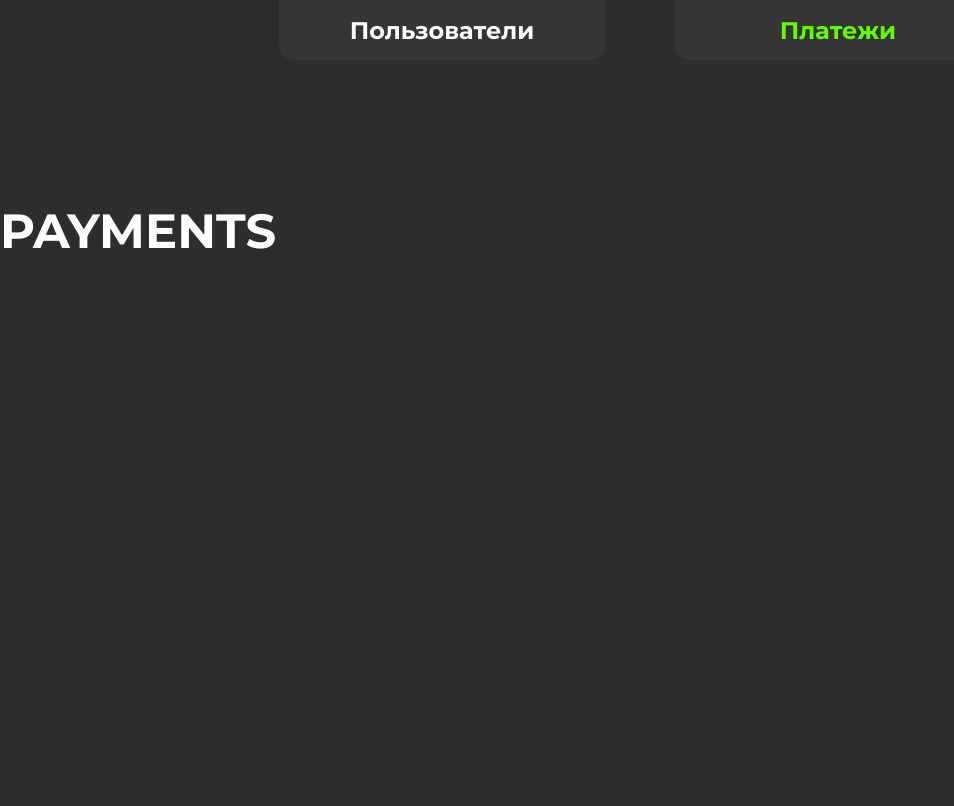
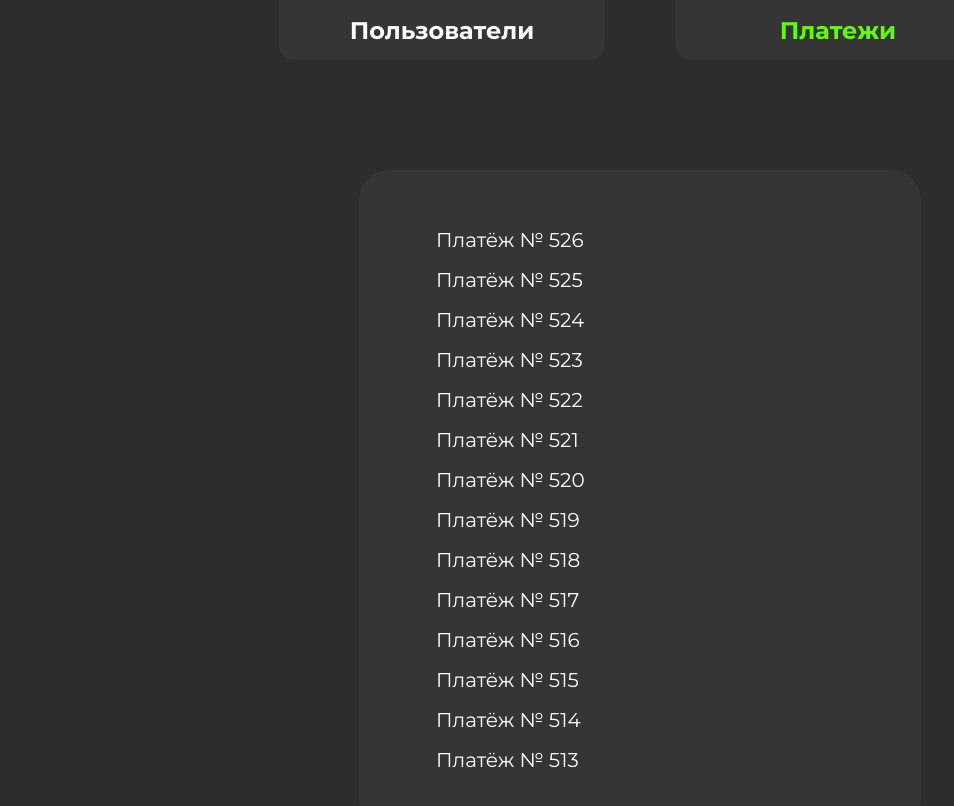
Before and after one commit to Genimax/test-todo, a Vue app: page /payments in a window 1280 px wide. Shown: the top 806 px of the page, without its empty margins (0-954 px from the left). Built offline with nearby package versions, Linux system fonts and the light colour scheme.

Commit message:
payments added

```diff
--- a/src/components/UI/Modals/ModalPaymentDetails.vue
+++ b/src/components/UI/Modals/ModalPaymentDetails.vue
@@ -1,38 +1,101 @@
 <template>
   <div>
-    <div id="user_settings_modal">
-      <h3>Информация о платеже:</h3>
-
+    <div class="user-settings-modal">
+      <h3>Информация о платеже</h3>
+      <h4>№{{ payment.number }}:</h4>
+      <div class="data-container">
         <div>
-        <p>Email:</p>
-        <input />
+          <p>ID Платежа:</p>
+          <p>P-{{ payment.paymentId }}</p>
         </div>
         <div>
-        <p>Имя:</p>
-        <input />
+          <p>Дата:</p>
+          <p>{{ payment.date }}</p>
         </div>
         <div>
-        <p>Номер:</p>
-        <input />
+          <p>Время:</p>
+          <p>{{ payment.time }}</p>
         </div>
-      <div class="buttons-container">
-        <button class="btn-ok">Подтвердить</button>
-        <button @click="() => ModalStore.setVisible(false)">Отмена</button>
+        <div>
+          <p>Сумма:</p>
+          <p>$ {{ payment.sum }}</p>
         </div>
+        <div>
+          <p>Отправитель:</p>
+          <p>{{ user.fullName }}</p>
+        </div>
+        <div>
+          <p>Статус:</p>
+          <p>{{ payment.status }}</p>
+        </div>
+      </div>
+      <button @click="() => ModalStore.setVisible(false)">Назад</button>
     </div>
   </div>
 </template>
 
-<script>
+<script setup>
+import { reactive } from "vue";
 import useModalStore from "../../../store/modules/ModalStore";
+import useUserStore from "../../../store/modules/UserStore";
 
-export default {
-  setup() {
+const UserStore = useUserStore();
 const ModalStore = useModalStore();
 
-    return {
-      ModalStore
-    };
+const payment = reactive(ModalStore.modalProps.data);
+const user = reactive(UserStore.getUserById(payment.sender));
+</script>
+
+<style lang="scss" scoped>
+@import "/src/styles/variables";
+@import "/src/styles/mixins";
+
+.user-settings-modal {
+  display: flex;
+  flex-direction: column;
+  align-items: center;
+  justify-content: center;
 }
-};
-</script>
+
+h3,
+h4 {
+  font-size: 24px;
+  color: #949494;
+}
+
+h4 {
+  padding-top: 10px;
+  color: white;
+  margin-bottom: 30px;
+}
+
+.data-container {
+  display: flex;
+  flex-direction: column;
+  gap: 17px;
+  min-width: 440px;
+  margin-bottom: 50px;
+
+  div {
+    display: flex;
+    align-items: center;
+    justify-content: space-between;
+  }
+}
+p {
+  font-size: 18px;
+  max-width: 220px;
+  overflow: hidden;
+  word-wrap: break-word;
+  white-space: nowrap;
+}
+
+button {
+  @include button-main;
+}
+
+button:hover {
+  background-color: yellow;
+  color: black;
+}
+</style>
--- a/src/pages/Payments.vue
+++ b/src/pages/Payments.vue
@@ -1,7 +1,41 @@
-<script>
-export default {};
+<script setup>
+import paymentsGenerator from "../utils/paymentsGenerator";
+import paymentIcon from "../../public/receipt.svg";
+import useModalStore from "../store/modules/ModalStore";
+import ModalTypes from "../utils/ModalTypes";
+
+const payments = paymentsGenerator(526);
+const ModalStore = useModalStore();
+// {
+//   number: 526,
+//   id: 16,
+//   date: '06.06.2023',
+//   paymentId: '77',
+//   time: '11:06',
+//   sum: '50.58',
+//   sender: 80,
+//   status: 'Отправлено'
+// }
+
+const onReceiptClick = (payment) => {
+  ModalStore.setModalProps(ModalTypes.PaymentDetails, payment);
+  ModalStore.setVisible(true);
+};
 </script>
 
 <template>
-  <h1>PAYMENTS</h1>
+  <div class="main-container">
+    <div class="main-list">
+      <div v-for="item in payments" :key="item.paymentId">
+        <p>Платёж № {{ item.number }}</p>
+        <div>
+          <img
+            :src="paymentIcon"
+            alt="payment_details"
+            @click="onReceiptClick(item)"
+          />
+        </div>
+      </div>
+    </div>
+  </div>
 </template>
--- a/src/pages/Users.vue
+++ b/src/pages/Users.vue
@@ -17,8 +17,8 @@ const userListener = (id, modalType) => {
 </script>
 
 <template>
-  <div class="users-container">
-    <div class="users-list">
+  <div class="main-container">
+    <div class="main-list">
       <div v-for="user in userStore.getUsers" :key="user.id">
         <p>{{ user.fullName }}</p>
         <div>
@@ -38,10 +38,10 @@ const userListener = (id, modalType) => {
   </div>
 </template>
 
-<style lang="scss" scoped>
+<style lang="scss">
 @import "../styles/variables";
 
-.users-container {
+.main-container {
   display: flex;
   flex-direction: column;
   padding: 50px 25px;
@@ -50,7 +50,7 @@ const userListener = (id, modalType) => {
   align-self: center;
   background-color: $grey;
 
-  .users-list {
+  .main-list {
     padding: 0 35px;
     height: 70vh;
     overflow-y: auto;
@@ -101,18 +101,18 @@ const userListener = (id, modalType) => {
   }
 }
 
-.users-list::-webkit-scrollbar {
+.main-list::-webkit-scrollbar {
   width: 8px;
   border-radius: 10px;
   background-color: $dark-grey;
 }
 
-.users-list::-webkit-scrollbar-track {
+.main-list::-webkit-scrollbar-track {
   border-radius: 10px;
   background: $dark-grey;
 }
 
-.users-list::-webkit-scrollbar-thumb {
+.main-list::-webkit-scrollbar-thumb {
   background: $light-grey;
   border-radius: 10px;
 }
--- a/src/store/modules/UserStore.js
+++ b/src/store/modules/UserStore.js
@@ -9,12 +9,19 @@ const useUserStore = defineStore("userStore", {
   getters: {
     getUsers() {
       return this.users;
+    },
+
+    getUserById() {
+      const { users } = this;
+      return (id) => {
+        return users.find((user) => user.id === id);
+      };
     }
   },
 
   actions: {
     changeUserById(id, data) {
-      const user = this.users.find((item) => item.id === id);
+      const user = this.users.find((user) => user.id === id);
 
       console.log(data);
 
--- /dev/null
+++ b/src/utils/paymentsGenerator.js
@@ -0,0 +1,68 @@
+function generatePayments(numOfPayments) {
+  const usedIds = [];
+  const generateUniqueId = () => {
+    let id;
+
+    do {
+      id = Math.floor(Math.random() * (numOfPayments + 1)); // случайное число от 0 до 100
+    } while (usedIds.includes(id));
+
+    usedIds.push(id);
+    return id.toString();
+  };
+  const padZero = (number) => {
+    return number.toString().padStart(2, "0");
+  };
+
+  const getRandomDateInLastMonth = () => {
+    const today = new Date();
+    const lastMonth = new Date(today.getFullYear(), today.getMonth() - 1, 1);
+    const lastDayOfMonth = new Date(today.getFullYear(), today.getMonth(), 0);
+    const randomTimestamp = Math.floor(
+      lastMonth.getTime() +
+        Math.random() * (lastDayOfMonth.getTime() - lastMonth.getTime())
+    );
+
+    const randomDate = new Date(randomTimestamp);
+    const day = padZero(randomDate.getDate());
+    const month = padZero(randomDate.getMonth() + 1);
+    const year = randomDate.getFullYear();
+
+    return `${day}.${month}.${year}`;
+  };
+
+  const getRandomAmount = () => {
+    return (Math.random() * 100).toFixed(2);
+  };
+
+  const getRandomStatus = () => {
+    return Math.random() < 0.5 ? "Отправлено" : "Проверка";
+  };
+
+  const getRandomTime = () => {
+    const hours = padZero(Math.floor(Math.random() * 24));
+    const minutes = padZero(Math.floor(Math.random() * 60));
+
+    return `${hours}:${minutes}`;
+  };
+
+  const payments = [];
+
+  for (let i = 0; i < numOfPayments; i++) {
+    const payment = {
+      number: numOfPayments - i,
+      date: getRandomDateInLastMonth(), // случайная дата за последний месяц
+      paymentId: generateUniqueId(), // уникальный идентификатор платежа
+      time: getRandomTime(), // случайное время в формате 00:00
+      sum: getRandomAmount(), // случайная сумма платежа в $
+      sender: Math.floor(Math.random() * 101), // случайное число от 0 до 100
+      status: getRandomStatus() // случайный показатель между "Отправлено" и "Ожидание"
+    };
+
+    payments.push(payment);
+  }
+
+  return payments;
+}
+
+export default generatePayments;
```
Also changed, not shown: public/receipt.svg (added). Lines whose indentation alone changed are shown as unchanged.
